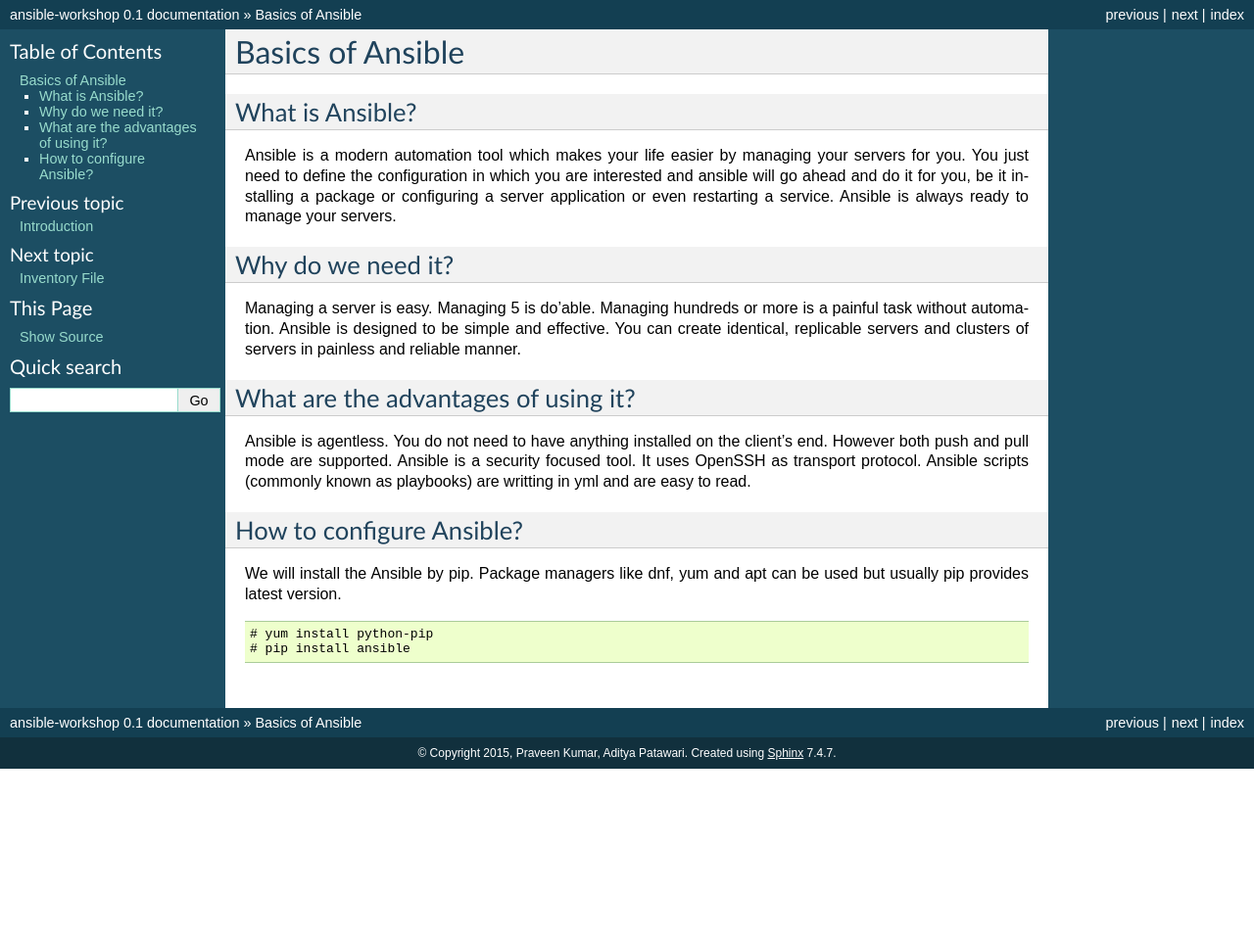
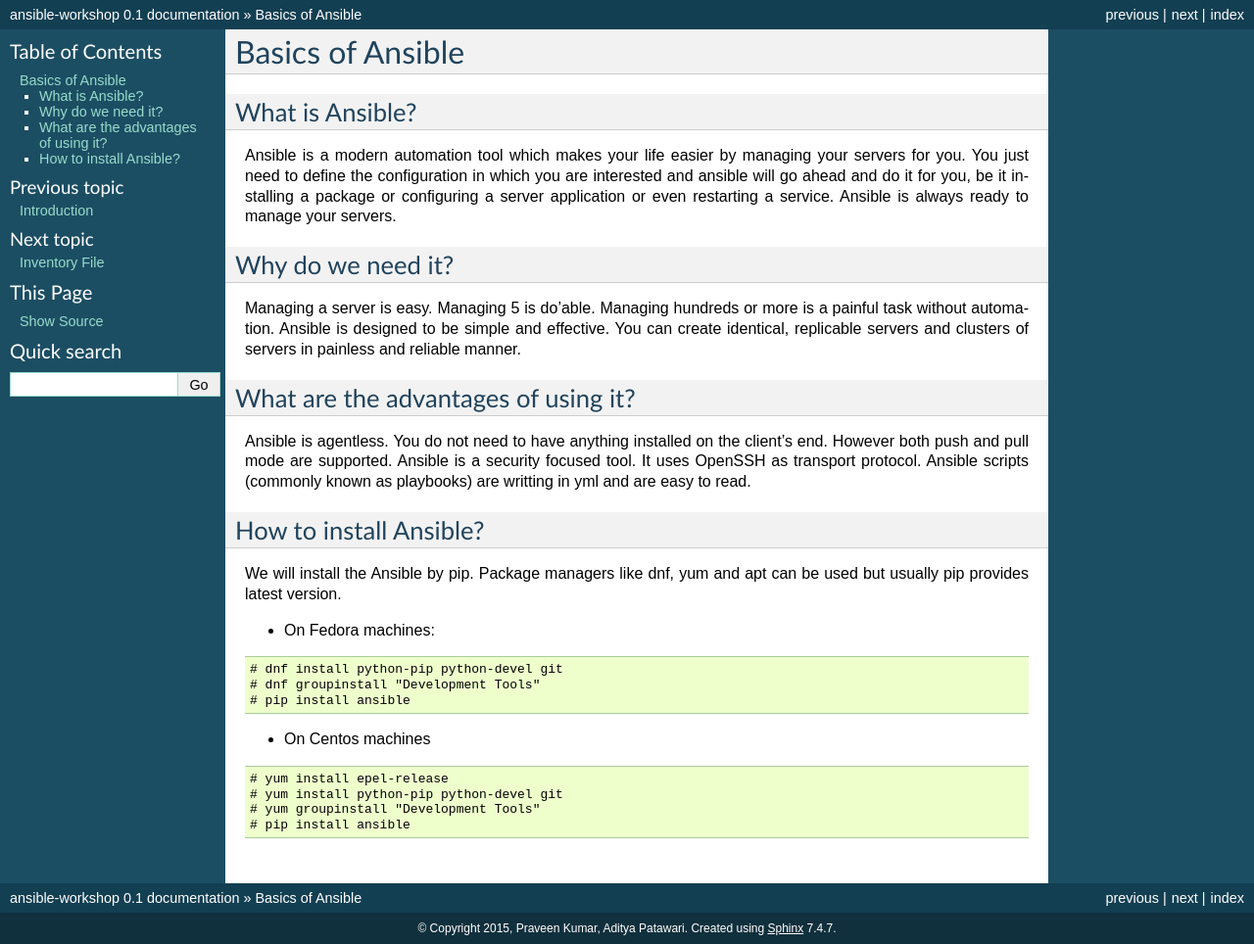
Before and after one commit to adimania/workshop-ansible, a Sphinx documentation site: the page built from docs/basics_of_ansible.rst, in a window 1280 px wide. Shown: the whole page at 98% size. Built offline with Sphinx 7.4.7, drawn with Linux system fonts in a browser that asks for light colours; before the commit the page ends 900 px from its top, so only the background shows below that.

Commit message:
steps to install ansible

```diff
--- a/docs/basics_of_ansible.rst
+++ b/docs/basics_of_ansible.rst
@@ -13,11 +13,23 @@
 -----------------------------------
 Ansible is agentless. You do not need to have anything installed on the client's end. However both push and pull mode are supported. Ansible is a security focused tool. It uses OpenSSH as transport protocol. Ansible scripts (commonly known as playbooks) are writting in yml and are easy to read.
 
-How to configure Ansible?
+How to install Ansible?
 -------------------------
 We will install the Ansible by pip. Package managers like dnf, yum and apt can be used but usually pip provides latest version.
 
+* On Fedora machines:
+
 .. code-block:: none
 
-  # yum install python-pip
+  # dnf install python-pip python-devel git
+  # dnf groupinstall "Development Tools"
   # pip install ansible
+
+* On Centos machines
+
+.. code-block:: none
+
+  # yum install epel-release
+  # yum install python-pip python-devel git
+  # yum groupinstall "Development Tools"
+  # pip install ansible
```
